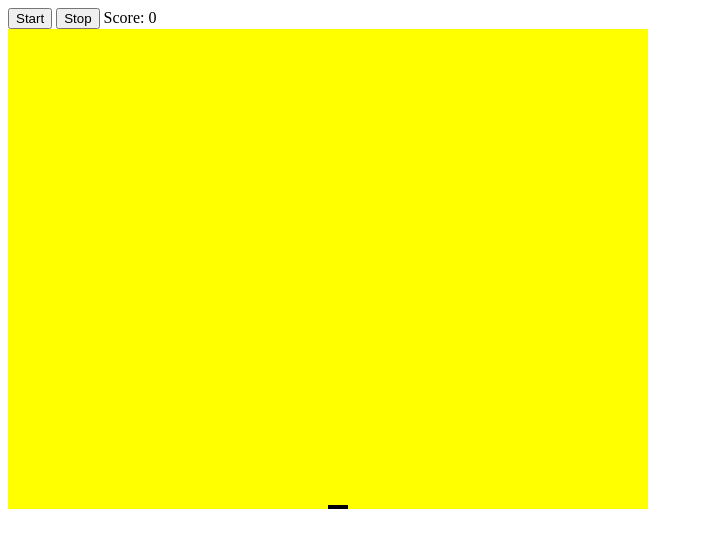
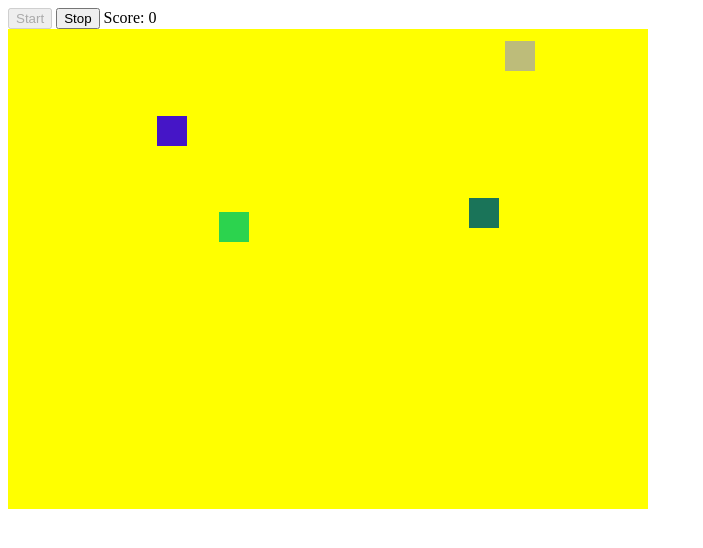
Before and after one commit to alexkonkin/squares, a website: page index.html in a window 1280 px wide. Both pictures are taken after a click on the button "Start". Shown: the whole page, without its empty margins (0-703 px from the left). Drawn offline with Linux system fonts and the light colour scheme.

Commit message:
added the game implementation

```diff
--- a/index.html
+++ b/index.html
@@ -2,7 +2,6 @@
 <html>
   <head>
     <title> Qualium Systems Javascript test task </title>
-    <script type="text/javascript" src="main.js"></script>
     <style>
       canvas {
         background: yellow;
@@ -11,10 +10,11 @@
   </head>
   <body>
     <div>
-      <button> Start </button>
-      <button> Stop </button>
+      <button id="start" onclick="startGame()"> Start </button>
+      <button id="stop" onclick="stopGame()"> Stop </button>
       <span> Score: <span id="score"> 0 </span> </span>
     </div>
     <canvas width="640" height="480" id="canvas"></canvas>
+    <script type="text/javascript" src="main.js"></script>
   </body>
 </html>
--- a/main.js
+++ b/main.js
@@ -1,17 +1,196 @@
-//http://jsfiddle.net/m1erickson/myHDW/
+/**
+ * Created by oleksiy.konkin on 5/15/2018.
+ */
+// get canvas related references
+var canvas = document.getElementById('canvas');
+var ctx = canvas.getContext('2d');
 
-var currentPos = 0;
+var BB = canvas.getBoundingClientRect();
+var offsetX = BB.left;
+var offsetY = BB.top;
+var WIDTH = canvas.width;
+var HEIGHT = canvas.height;
 
-function animate() {
-  var canvas = document.getElementById('canvas');
-  var ctx = canvas.getContext('2d');
-  ctx.clearRect(0, 0, canvas.clientWidth, canvas.clientWidth);
-  ctx.fillRect(320, currentPos, 20, 20);
-  currentPos += 1;
-  if(currentPos >= canvas.clientHeight) {
-    currentPos = 0;
-  }
-  requestAnimationFrame(animate);
+var score = 0;
+var intervalTimerGame = 0;
+var intervalTimerRectangles = [];
+var intervalTimerRectangle = 0;
+
+
+function generateRectangle(aX, aY, aColor, aSpeed){
+    return {
+        x: aX,
+        y: aY,
+        width: 30,
+        height: 30,
+        fill: aColor,
+        isDeleted: false,
+        speed: aSpeed
+    }
 }
 
-document.body.onload = animate;
+function updateCounter(aScore){
+    document.getElementById("score").innerHTML=aScore;
+}
+
+function generateRandomPosition(){
+    return Math.floor(Math.random() * (canvas.clientWidth - 30));
+}
+
+function generateRandomInt(min, max) {
+    return Math.floor(Math.random() * (max - min + 1)) + min;
+}
+
+function generateRandomColor(){
+    while(true) {
+        if ((Math.random() * 0xFFFFFF << 0).toString(16) != 0xffff00){
+            return '#' + (Math.random() * 0xFFFFFF << 0).toString(16);
+        }
+    }
+}
+
+function scheduleRectangleForGeneration(){
+       var n=0;
+       n = setTimeout(function(){ rects.push( generateRectangle(generateRandomPosition(),
+                                                    0,
+                                                    generateRandomColor(),
+                                                    generateRandomInt(1,10)));
+                            draw();},
+                            generateRandomInt(1,7)*1000);
+       intervalTimerRectangles.push(n);
+}
+
+function moveRectanglesDown(){
+    for (var i = 0; i < rects.length; i++) {
+        rects[i].y += rects[i].speed;
+    }
+}
+
+function stopScheduledRectangles(){
+    for(var i = 0; i <= intervalTimerRectangles.length; i++){
+        window.clearTimeout(intervalTimerRectangles[i]);
+    }
+    intervalTimerRectangles = [];
+}
+
+function clearAllRectangles(){
+    rects = [];
+}
+
+// an array of objects that define different rectangles
+var rects = [];
+
+//var timersRect
+var pos   = [];
+
+function putInitialRectangles(){
+    for (var n = 0; n <= generateRandomInt(1, 3); n++){
+        rects.push(generateRectangle(generateRandomPosition(),
+            generateRandomInt(0,100),
+            generateRandomColor(),
+            generateRandomInt(1,10)));
+    }
+    console.log(rects.length);
+}
+
+function initializeButtons(state){
+    switch(state) {
+        case "start":
+            document.getElementById("start").disabled = true;
+            document.getElementById("stop").disabled = false;
+            break;
+        case "stop":
+            document.getElementById("start").disabled = false;
+            document.getElementById("stop").disabled = true;
+            break;
+    }
+}
+
+// listen for mouse events
+canvas.onmousedown = myDown;
+
+// call to draw the scene
+draw();
+
+// draw a single rect
+function rect(x, y, w, h) {
+    ctx.beginPath();
+    ctx.rect(x, y, w, h);
+    ctx.closePath();
+    ctx.fill();
+}
+
+// clear the canvas
+function clear() {
+    ctx.clearRect(0, 0, WIDTH, HEIGHT);
+}
+
+// redraw the scene
+function draw() {
+    clear();
+
+    ctx.fillStyle = "yellow";
+    rect(0, 0, WIDTH, HEIGHT);
+    // redraw each rect in the rects[] array
+    for (var i = 0; i < rects.length; i++) {
+        var r = rects[i];
+        ctx.fillStyle = r.fill;
+        rect(r.x, r.y, r.width, r.height);
+        pos[i]= ctx.save();
+    }
+}
+
+
+// handle mousedown events
+function myDown(e) {
+
+    // tell the browser we're handling this mouse event
+    e.preventDefault();
+    e.stopPropagation();
+
+    // get the current mouse position
+    var mx = parseInt(e.clientX - offsetX);
+    var my = parseInt(e.clientY - offsetY);
+
+    // test each rect to see if mouse is inside
+    for (var i = 0; i < rects.length; i++) {
+        var r = rects[i];
+        if (mx > r.x && mx < r.x + r.width && my > r.y && my < r.y + r.height) {
+            ctx.clearRect(rects[i].x,rects[i].y,30,30);
+            r.isDeleted = true;
+         }
+    }
+
+    for (var i = 0; i < rects.length; i++) {
+       if(rects[i].isDeleted == true) {
+           rects.splice(i, 1);
+           score+=1;
+           updateCounter(score);
+       }
+    }
+
+    startX = mx;
+    startY = my;
+}
+
+function startGame(){
+    putInitialRectangles();
+    intervalTimerRectangle = setInterval(function(){scheduleRectangleForGeneration();},1000);
+    intervalTimerGame = setInterval(function(){
+            moveRectanglesDown();
+            draw();}
+        ,200);
+    initializeButtons("start");
+}
+
+function stopGame(){
+    updateCounter(0);
+    window.clearInterval(intervalTimerRectangle);
+    stopScheduledRectangles();
+    clearAllRectangles();
+    window.clearInterval(intervalTimerGame);
+    draw();
+    initializeButtons("stop");
+}
+
+window.onload = initializeButtons("stop");
```
